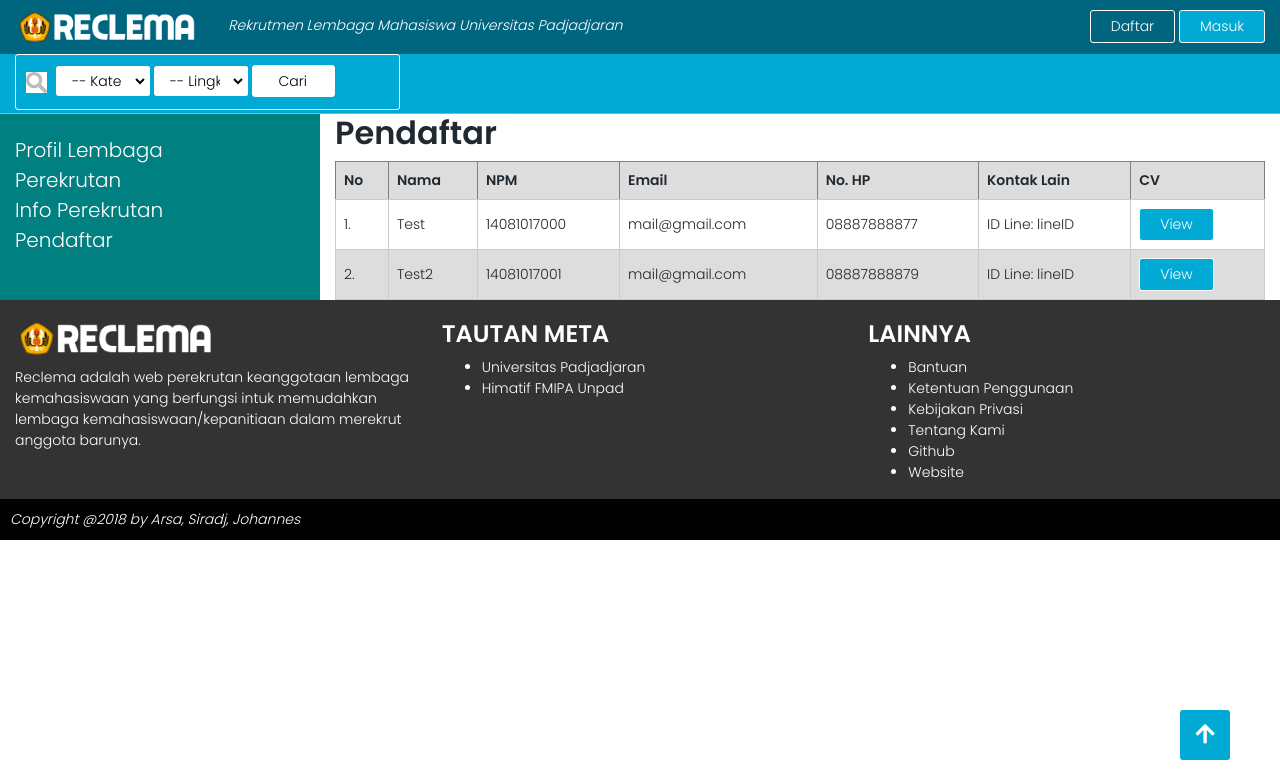
After one commit to fadillaharsa/pwproject, a CodeIgniter app: page /pwproject/index.php/lk_pendaftar/index in a window 1280 px wide. The commit adds this page. Shown: the top 780 px of the page. Run offline with CodeIgniter, Linux system fonts and the light colour scheme; data that the repository does not hold is empty; some libraries are stand-ins or nearby versions.

Commit message:
menambah laman pendaftar

```diff
--- a/Reclema/application/controllers/Lk-perekrutan.php
+++ /dev/null
@@ -1,6 +0,0 @@
-<?php
-class Lk-perekrutan extends CI_Controller{
-	function index(){
-		$this->load->view("lk-perekrutan");
-	}
-}
--- a/Reclema/application/controllers/Lk-profil.php
+++ /dev/null
@@ -1,6 +0,0 @@
-<?php
-class Lk-profil extends CI_Controller{
-	function index(){
-		$this->load->view("lk-profil");
-	}
-}
--- /dev/null
+++ b/Reclema/application/controllers/Lk_pendaftar.php
@@ -0,0 +1,6 @@
+<?php
+class Lk_pendaftar extends CI_Controller{
+	function index(){
+		$this->load->view("lk_pendaftar");
+	}
+}
--- /dev/null
+++ b/Reclema/application/views/lk_pendaftar.php
@@ -0,0 +1,50 @@
+<?php
+include "part/html_first.php";
+include "part/header.php";
+include "part/function_header.php";
+?>
+
+<!--MAIN-->
+<div class="container-fluid">
+	<div class="row">
+		<?php include "part/sidenav_lk.php"; ?>
+		<div class="col-sm-9">
+			<h2>Pendaftar</h2>
+			<table border="1px solid black" width="100%">
+				<tr>
+					<th>No</th>
+					<th>Nama</th>
+					<th>NPM</th>
+					<th>Email</th>
+					<th>No. HP</th>
+					<th>Kontak Lain</th>
+					<th>CV</th>
+				</tr>
+				<tr>
+					<td style="width: auto;">1. </td>
+					<td style="width: auto;">Test</td>
+					<td style="width: auto;">14081017000</td>
+					<td style="width: auto;">mail@gmail.com</td>
+					<td style="width: auto;">08887888877</td>
+					<td style="width: auto;">ID Line: lineID</td>
+					<td style="width: auto;"><button class="tombol tombolwarna2" type="submit">View</button></td>
+				</tr>
+					<tr>
+					<td style="width: auto;">2. </td>
+					<td style="width: auto;">Test2</td>
+					<td style="width: auto;">14081017001</td>
+					<td style="width: auto;">mail@gmail.com</td>
+					<td style="width: auto;">08887888879</td>
+					<td style="width: auto;">ID Line: lineID</td>
+					<td style="width: auto;"><button class="tombol tombolwarna2" type="submit">View</button></td>
+				</tr>
+			</table>
+		</div>
+	</div>
+</div>
+
+<!--FOOTER-->
+<?php
+include "part/footer.php";
+include "part/html_last.php";
+?>
--- a/Reclema/application/views/part/sidenav_lk.php
+++ b/Reclema/application/views/part/sidenav_lk.php
@@ -1,5 +1,6 @@
 <div class="col-sm-3" style="background: #008080; color: white"><br>
 				<a style="font-size: 20px" href="https://www.google.com">Profil Lembaga</a><br>
 				<a style="font-size: 20px" href="https://www.google.co.id">Perekrutan</a><br>
+				<a style="font-size: 20px" href="https://www.google.co.id">Info Perekrutan</a><br>
 				<a style="font-size: 20px" href="https://www.facebook.com">Pendaftar</a><br>
 </div>
```
